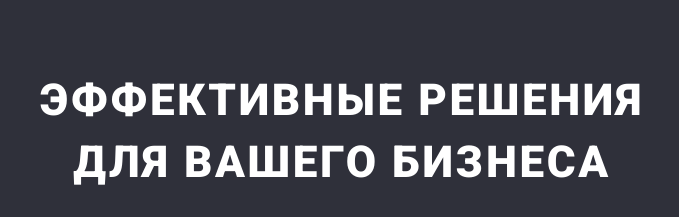
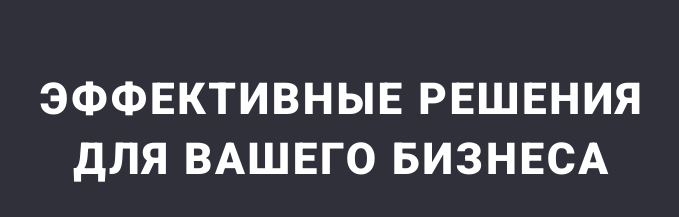
Before and after one commit to Alex-Sorokolit/goit-markup-hw-03, a plain HTML site: page index.html in a window 1280 px wide. Shown: the part 210-427 px from the top of the page, 298-977 px from the left. Drawn offline with nearby package versions, Linux system fonts and the light colour scheme.

Commit message:
hero title edit

```diff
--- a/css/styles.css
+++ b/css/styles.css
@@ -178,7 +178,7 @@ body {
 
   font-weight: 900;
   font-size: 44px;
-  line-height: 1.4;
+  line-height: 1.36;
   letter-spacing: 0.06em;
   text-transform: uppercase;
   color: var(--text-white);
```
